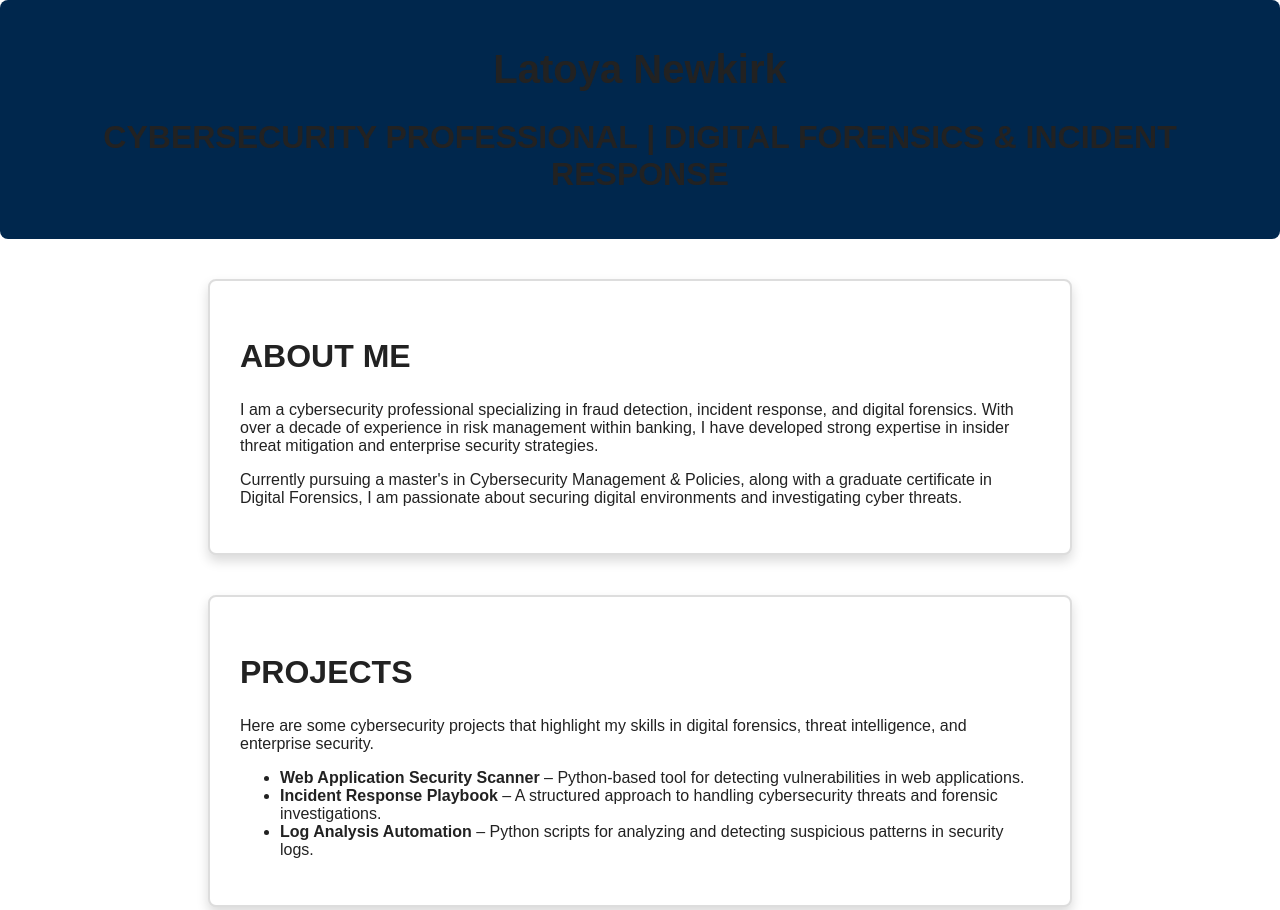
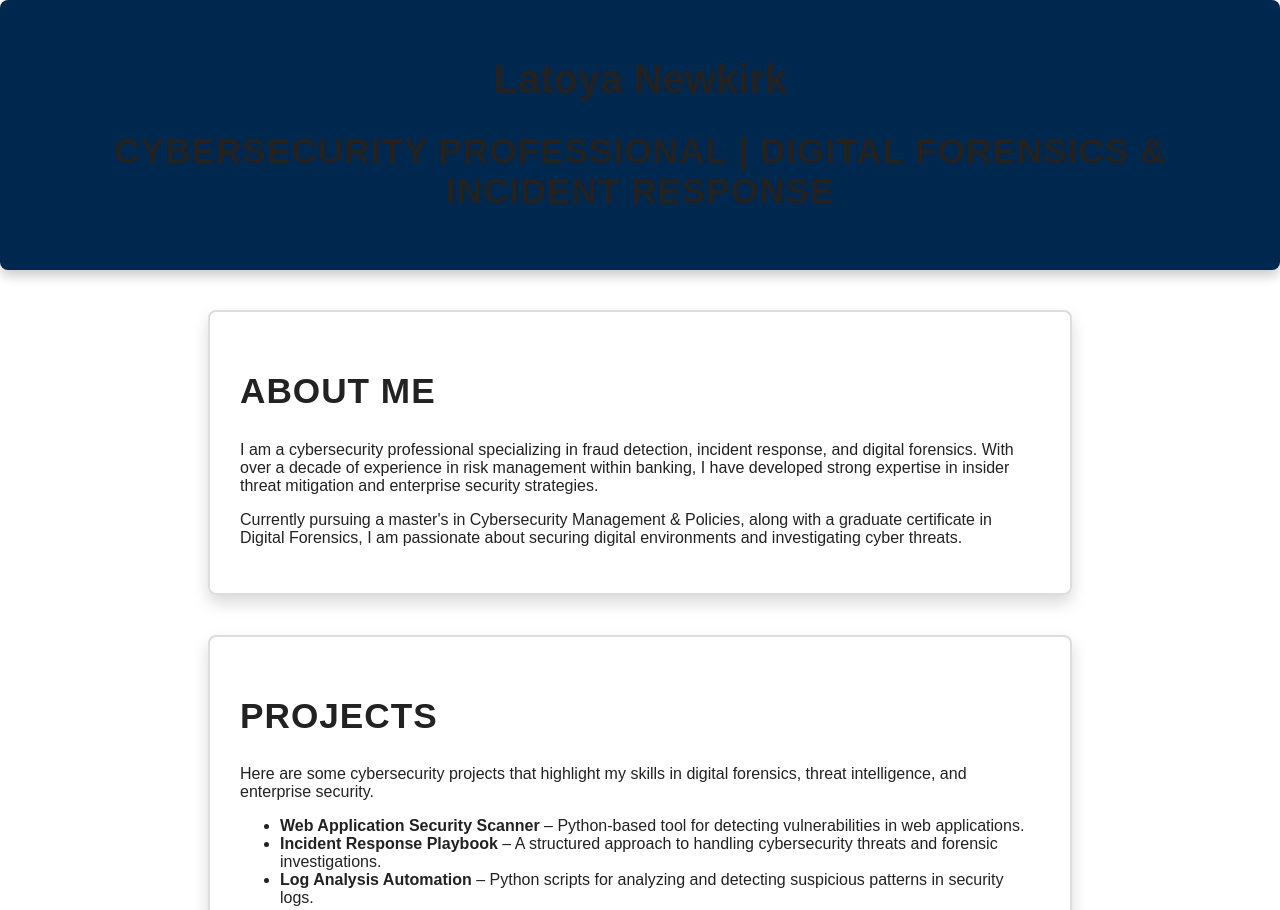
Before and after one commit to latnewkirk1/latoyacyberportfolio, a plain HTML site: page index.html in a window 1280 px wide. Shown: the top 910 px of the page. Drawn offline with Linux system fonts and the light colour scheme.

Commit message:
Update style.css- frustration

```diff
--- a/style.css
+++ b/style.css
@@ -12,9 +12,10 @@ body {
 header {
     background-color: #00274d; /* Dark blue for a cybersecurity-themed look */
     color: white;
-    padding: 20px;
+    padding: 30px;
     text-align: center;
     border-radius: 8px;
+    box-shadow: 0 6px 12px rgba(0, 0, 0, 0.2);
 }
 
 h1 {
@@ -24,9 +25,10 @@ h1 {
 }
 
 h2 {
-    font-size: 2em;
+    font-size: 2.2em;
     font-weight: bold;
     color: #004a99;
+    letter-spacing: 1px;
     text-transform: uppercase; /* Adds emphasis */
 }
 
@@ -36,10 +38,10 @@ section {
     max-width: 800px; /* Limit width for readability */
     margin: 40px auto; /* Center sections */
     padding: 30px;
-    background-color: white;
+    background-color: linear-gradient(to right, #f9f9f9, #ffffff);
     border-radius: 8px;
     border: 2px solid #ddd; /* Light grey border */
-    box-shadow: 0 6px 12px rgba(0, 0, 0, 0.15); /* Subtle depth effect */
+    box-shadow: 0 8px 16px rgba(0, 0, 0, 0.15); /* Subtle depth effect */
      display: block; /* Ensures sections are visible */
 }
 
```
